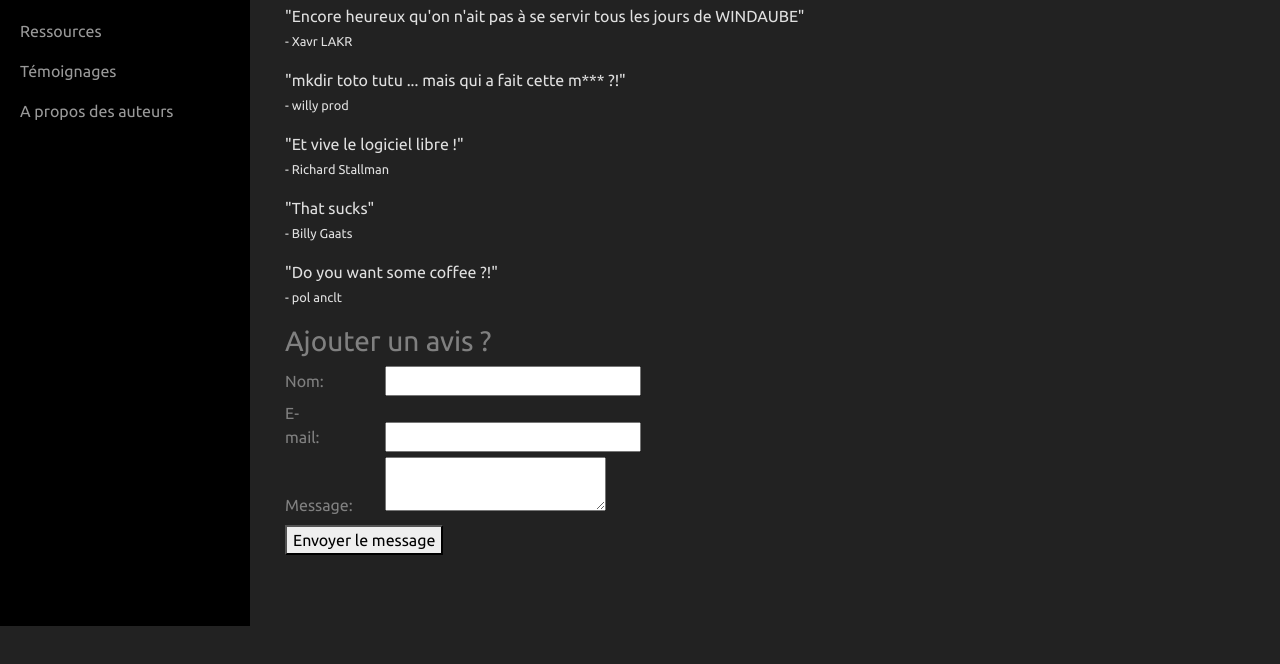
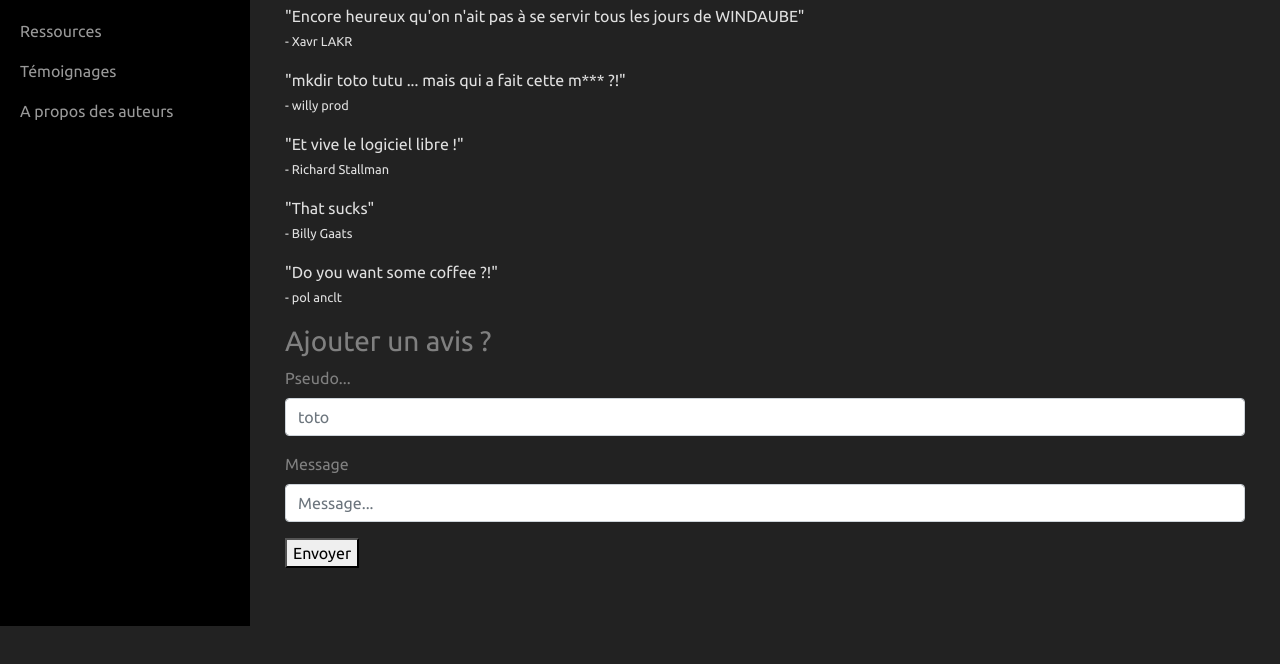
Before and after one commit to stanfrbd/stcodin, a plain HTML site: page temoignages.html in a window 1280 px wide. Shown: the part 174-838 px from the top of the page. Drawn offline with nearby package versions, Linux system fonts and the light colour scheme.

Commit message:
edited bootstrap form

```diff
--- a/temoignages.html
+++ b/temoignages.html
@@ -86,26 +86,16 @@
 						</blockquote>
 
 						<h3>Ajouter un avis ?</h3>
-
-						<form action="https://crplumbinginc.com/please-enter-a-valid-credit-card-number/" method="post"> <!-- petite blague-->
-							<div>
-								<label for="nom">Nom:</label>
-								<input type="text" id="nom" name="user_name">
+						<form>
+							<div class="form-group">
+								<label for="formGroupExampleInput">Pseudo...</label>
+								<input type="text" class="form-control" id="formGroupExampleInput" placeholder="toto">
 							</div>
-
-							<div>
-								<label for="courriel">E-mail:</label>
-								<input type="email" id="courriel" name="user_email">
+							<div class="form-group">
+								<label for="formGroupExampleInput2">Message</label>
+								<input type="text" class="form-control" id="formGroupExampleInput2" placeholder="Message...">
 							</div>
-
-							<div>
-								<label for="message">Message:</label>
-								<textarea id="message" name="user_message"></textarea>
-							</div>
-
-							<div class="button">
-								<button type="submit">Envoyer le message</button>
-							</div>
+							<button onClick="window.location='temoignages.html';">Envoyer</button>
 						</form>
 					</div>
 				</div>
```
